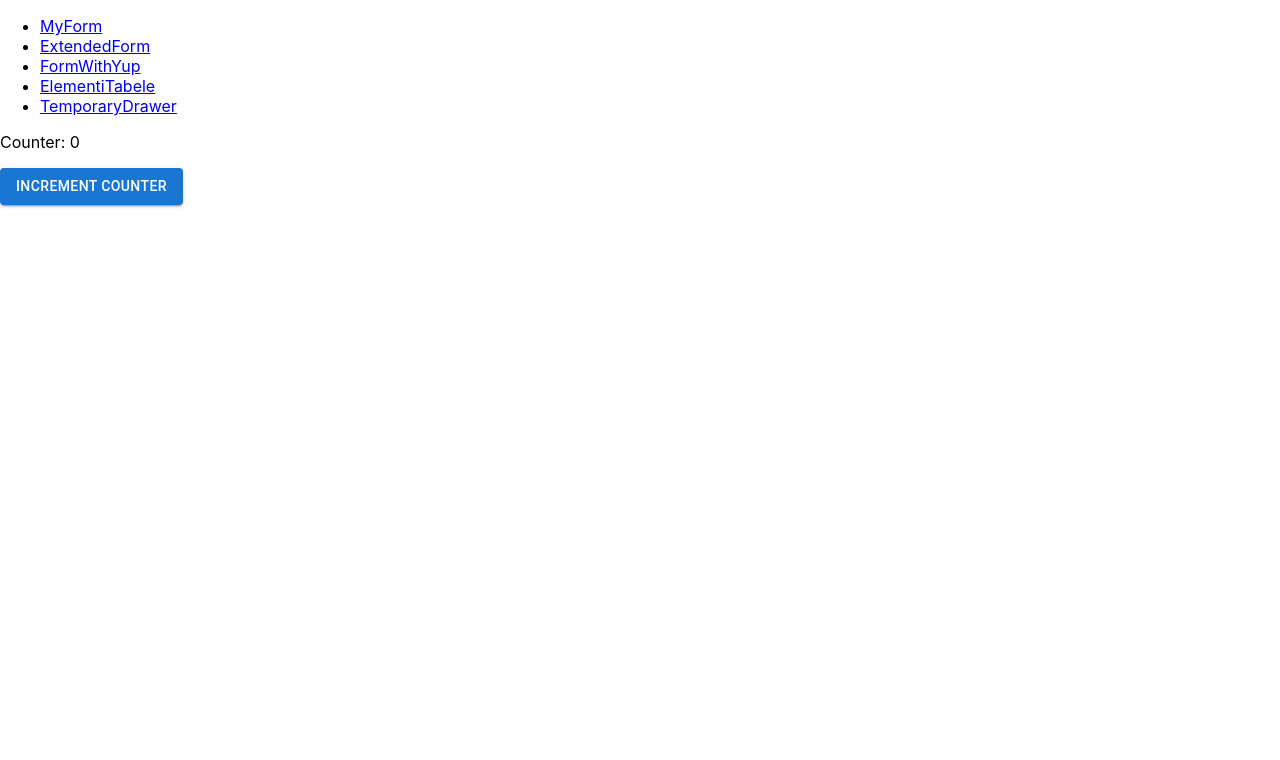
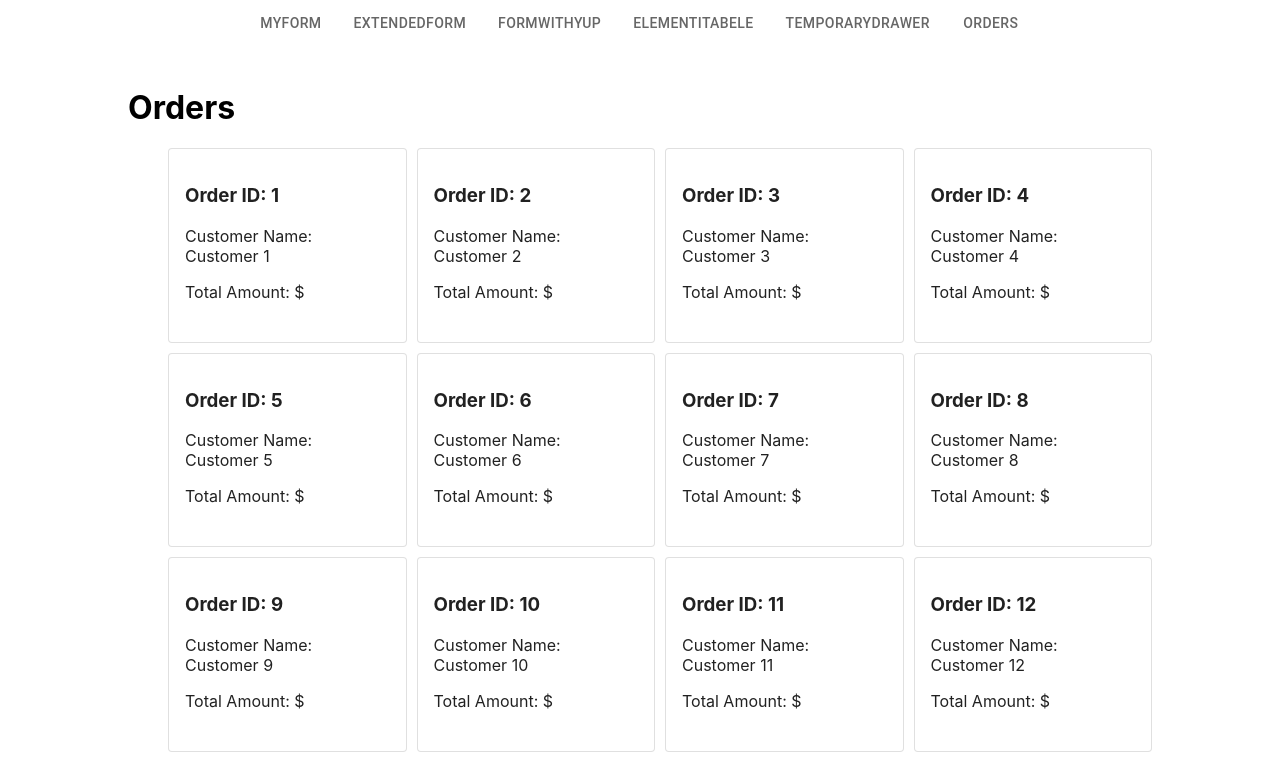
Before and after one commit to sonepone/mui-first-project, a React (Create React App) app: page /orders in a window 1280 px wide. Shown: the top 760 px of the page. Built offline with nearby package versions, Linux system fonts and the light colour scheme.

Commit message:
Malo refaktorisanja i upotreba tabova

```diff
--- a/src/App.js
+++ b/src/App.js
@@ -35,39 +35,34 @@ import CssBaseline from '@mui/material/CssBaseline';
 import MyForm from './components/MyForm';
 import ExtendedForm from './components/ExtendedForm';
 import FormWithYup from './components/FormWithYup';
-import { BrowserRouter, Routes, Route, Link } from 'react-router-dom';
+import { BrowserRouter, Routes, Route, useLocation } from 'react-router-dom';
 import TemporaryDrawer from './components/TemporaryDrawer';
+import Layout from './shell/Layout';
+import Orders from './components/Orders';
 
 
 
 function App() {
-  const [counter, setCounter] = React.useState(0);
-  const incrementer = () => setCounter((previousValue) => previousValue + 1) ;
-  function incrementer2() {
-    setCounter((previousState) => previousState + 1);
-  }
+  // const [counter, setCounter] = React.useState(0);
+  // const incrementer = () => setCounter((previousValue) => previousValue + 1);
+  // function incrementer2() {
+  //   setCounter((previousState) => previousState + 1);
+  // }
+
+
+
   const jsxElement =
     <BrowserRouter>
-      <nav>
-        <ul>
-          <li><Link to="/">MyForm</Link></li>
-          <li><Link to="/extended">ExtendedForm</Link></li>
-          <li><Link to="/yup">FormWithYup</Link></li>
-          <li><Link to="/tabela">ElementiTabele</Link></li>
-          <li><Link to="/drawer">TemporaryDrawer</Link></li>
-        </ul>
-      </nav>
+      <Layout>
         <Routes>
           <Route path="/" element={<MyForm />} />
           <Route path="/extended" element={<ExtendedForm />} />
           <Route path="/yup" element={<FormWithYup />} />
           <Route path="/tabela" element={<ElementiTabele />} />
           <Route path="/drawer" element={<TemporaryDrawer />} />
+          <Route path="/orders" element={<Orders />} />
         </Routes>
-      <p>Counter: {counter}</p>
-      <Button variant="contained" onClick={incrementer2}>
-        Increment Counter
-      </Button>
+      </Layout>
     </BrowserRouter>
   ;
   return jsxElement;
--- a/src/components/ElementiTabele.js
+++ b/src/components/ElementiTabele.js
@@ -27,7 +27,7 @@ for (let i = 7; i <= 500; i++) {
 
 export default function ElementiTabele() {
   return (
-    <Box sx={{ height: 700, width: '80%', margin: 'auto', marginTop: 5 }}>
+    <Box sx={{ height: 400, width: '80%', margin: 'auto', marginTop: 5 }}>
       <DataGrid
         rows={rows}
         columns={columns}
--- /dev/null
+++ b/src/components/OrderDetails.js
@@ -0,0 +1,17 @@
+import React from 'react';
+import Card from '@mui/material/Card';
+import CardContent from '@mui/material/CardContent';
+
+function OrderDetails({ order  }) {
+    return (
+        <Card variant="outlined">
+            <CardContent>
+            <h3>Order ID: {order.id}</h3>
+            <p>Customer Name: {order.customerName}</p>
+            <p>Total Amount: ${order.totalAmount}</p>
+        </CardContent>
+    </Card>
+    );
+}
+
+export default OrderDetails;
--- /dev/null
+++ b/src/components/Orders.js
@@ -0,0 +1,28 @@
+import React from 'react';
+import OrderDetails from './OrderDetails';
+import Box from '@mui/material/Box';
+
+function Orders() {
+    const orders = Array.from({length: 25}, (v, k) => ({
+        id: k+1,
+        customerName: `Customer ${k+1}`,
+        orderDate: `2022-01-${k+1 < 10 ? '0' : ''}${k+1}`,
+        description: `Order ${k+1} description`
+    }));
+
+    return (
+      <Box sx={{ width: '80%', margin: 'auto', marginTop: 5 }}>
+        <h1>Orders</h1>
+            <ul style={{ display: 'grid', gridTemplateColumns: 'repeat(4, 1fr)', gap: '10px' }}>
+
+                {orders.map(order => (
+                <li key={order.id} style={{ listStyle: 'none' }}>
+                    <OrderDetails order={order} />
+                </li>
+            ))}
+        </ul>
+        </Box>
+    );
+  }
+
+  export default Orders;
--- /dev/null
+++ b/src/shell/Layout.js
@@ -0,0 +1,12 @@
+import React from 'react';
+import MainNavigation from './MainNavigation';
+function Layout({ children }) {
+  return (
+    <div>
+      <MainNavigation />
+      <main>{children}</main>
+    </div>
+  );
+}
+
+export default Layout;
--- /dev/null
+++ b/src/shell/MainNavigation.js
@@ -0,0 +1,34 @@
+import { NavLink } from 'react-router-dom';
+import Tabs from '@mui/material/Tabs';
+import Tab from '@mui/material/Tab';
+import React from 'react';
+import { useLocation } from 'react-router-dom';
+import Box from '@mui/material/Box';
+import Orders from '../components/Orders';
+function MainNavigation() {
+    const location = useLocation();
+    const paths = ['/', '/extended', '/yup', '/tabela', '/drawer'];
+    const current = paths.includes(location.pathname) ? location.pathname : false;
+
+    return (
+      <nav>
+        <Box sx={{ display: 'flex', justifyContent: 'center' }}>
+        <Tabs
+            value={current}
+            aria-label="navigation tabs"
+            variant="scrollable"
+            scrollButtons="auto"
+        >
+            <Tab label="MyForm" value="/" component={NavLink} to="/" />
+            <Tab label="ExtendedForm" value="/extended" component={NavLink} to="/extended" />
+            <Tab label="FormWithYup" value="/yup" component={NavLink} to="/yup" />
+            <Tab label="ElementiTabele" value="/tabela" component={NavLink} to="/tabela" />
+            <Tab label="TemporaryDrawer" value="/drawer" component={NavLink} to="/drawer" />
+            <Tab label="Orders" value="/orders" component={NavLink} to="/orders" />
+        </Tabs>
+        </Box>
+      </nav>
+    );
+  }
+
+  export default MainNavigation;
```
Lines whose indentation alone changed are shown as unchanged.
